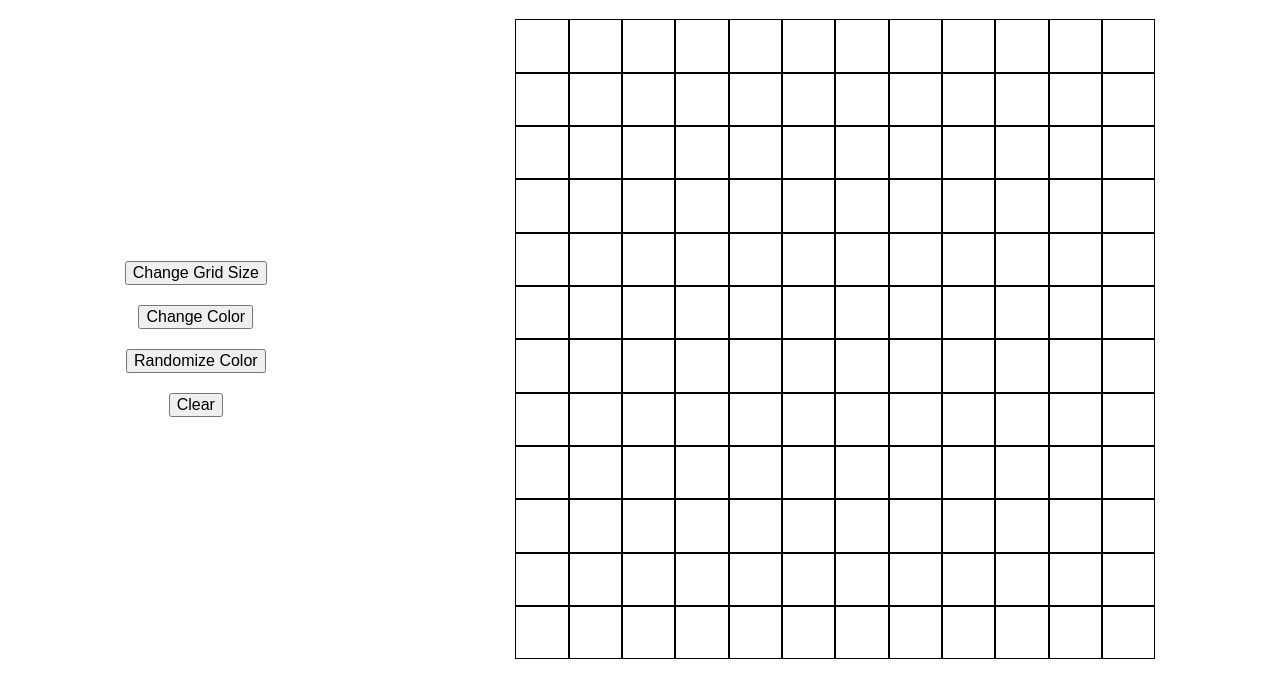
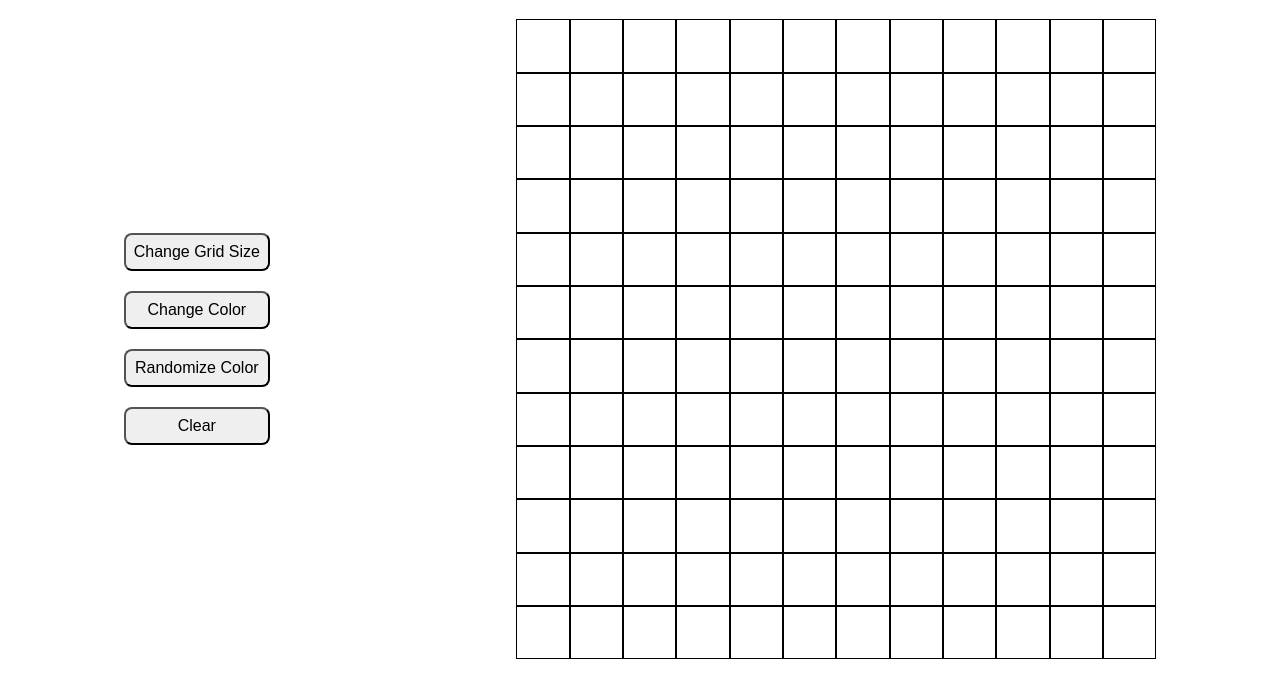
Before and after one commit to M-Ahmad-Usman/etch-a-sketch, a plain HTML site: page index.html in a window 1280 px wide. Shown: the part 79-776 px from the top of the page. Drawn offline with Linux system fonts and the light colour scheme.

Commit message:
Change the appearance of Buttons.

```diff
--- a/styles.css
+++ b/styles.css
@@ -27,13 +27,14 @@
 .btn {
     display: flex;
     flex-flow: column wrap;
-    align-items: center;
     justify-content: center;
     gap: 20px;
 }
 
 .btn button {
     font-size: 1rem;
+    border-radius: 8px;
+    padding: 0.5rem;
 }
 
 h1 {
```
